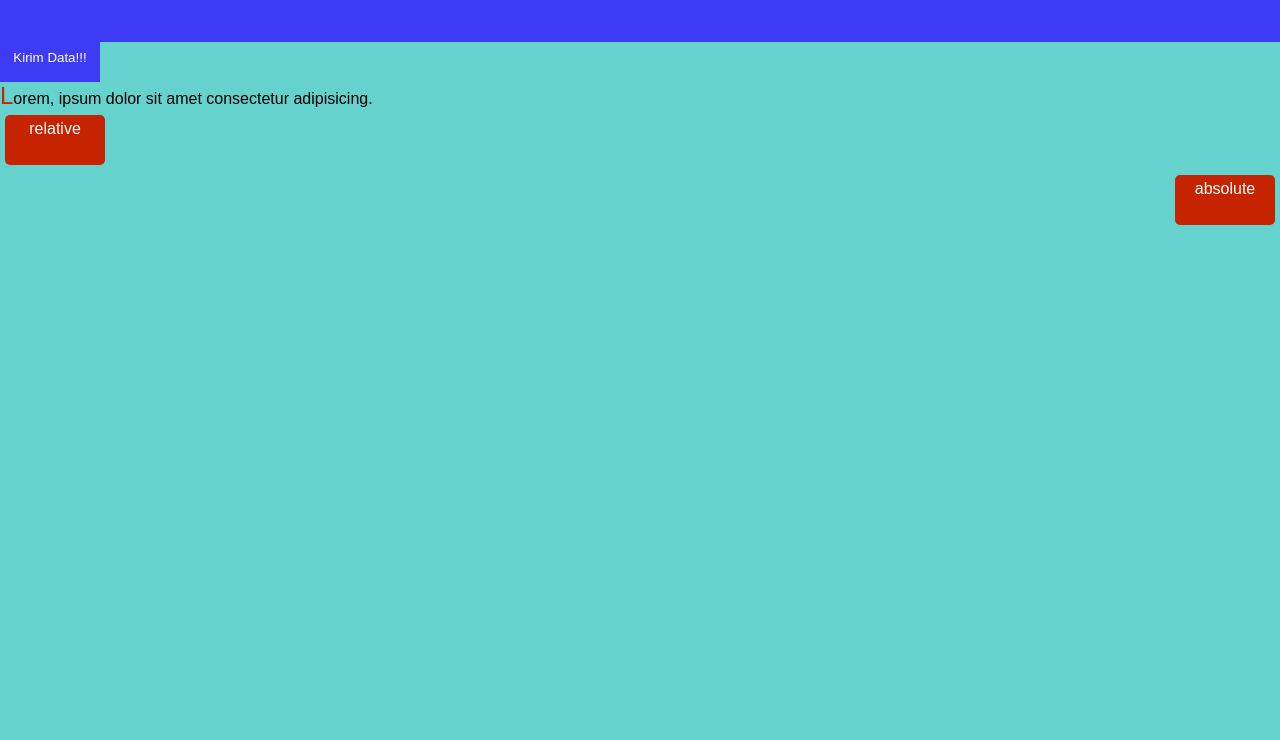
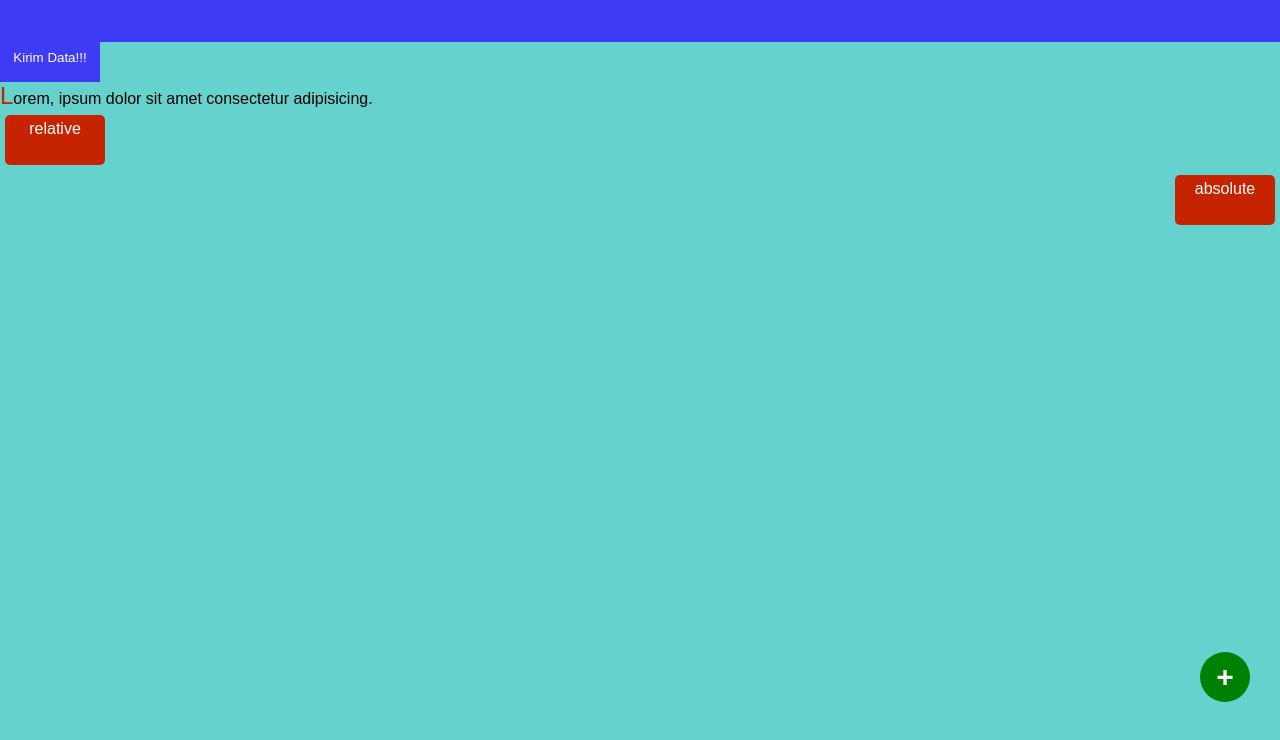
Before and after one commit to habibmrizki/FGO23-WEEK3-DAY1, a plain HTML site: page pseudo-position.html in a window 1280 px wide. Shown: the part 68-808 px from the top of the page. Drawn offline with Linux system fonts and the light colour scheme; a web font is replaced by a local one.

Commit message:
Task 19: create a FAB element at the bottom right of the browser window

```diff
--- a/pseudo-position.css
+++ b/pseudo-position.css
@@ -68,3 +68,25 @@
   width: 100%;
   top: 10px;
 }
+
+.act-btn {
+  background: green;
+  display: block;
+  width: 50px;
+  height: 50px;
+  line-height: 50px;
+  text-align: center;
+  color: white;
+  font-size: 30px;
+  font-weight: bold;
+  border-radius: 50%;
+  -webkit-border-radius: 50%;
+  text-decoration: none;
+  transition: ease all 0.3s;
+  position: fixed;
+  right: 30px;
+  bottom: 30px;
+}
+.act-btn:hover {
+  background: blue;
+}
--- a/pseudo-position.html
+++ b/pseudo-position.html
@@ -30,5 +30,6 @@
         <span>absolute</span>
       </div>
     </div>
+    <a href="#" class="act-btn"> + </a>
   </body>
 </html>
```
